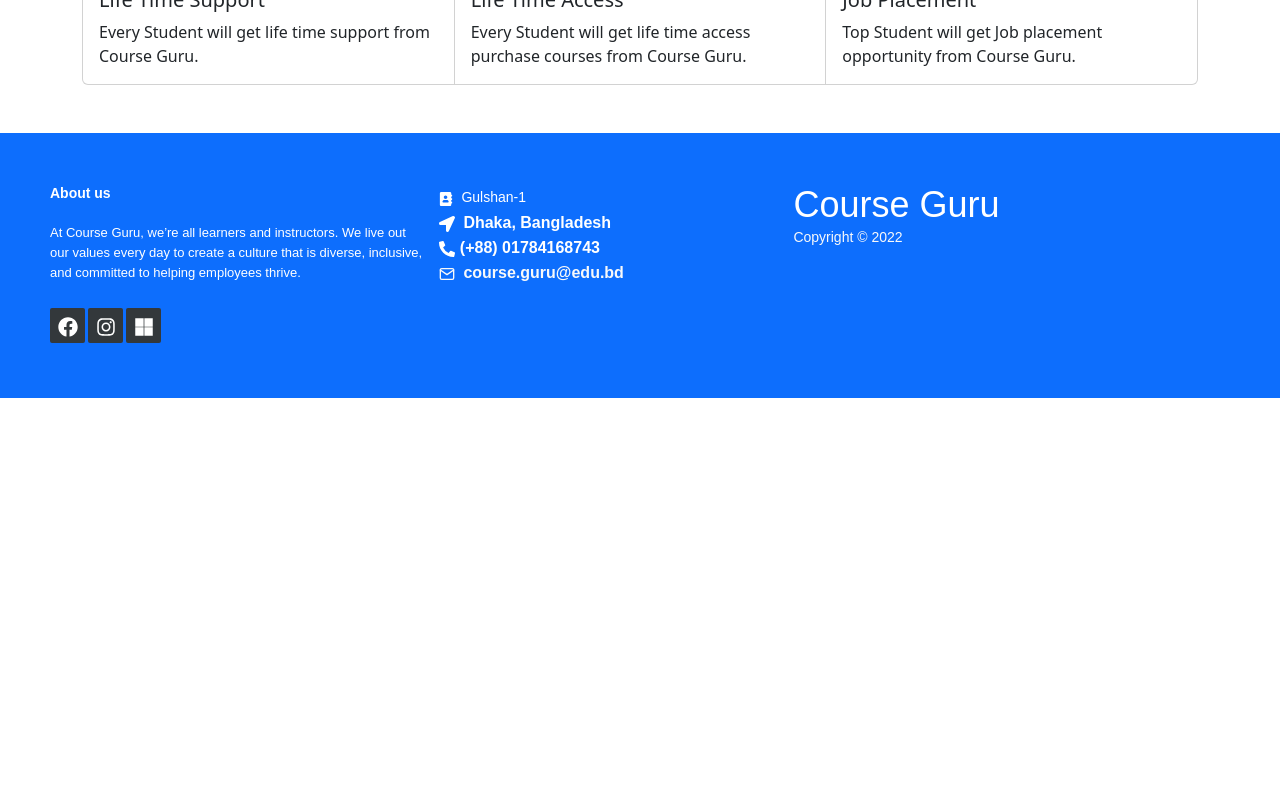
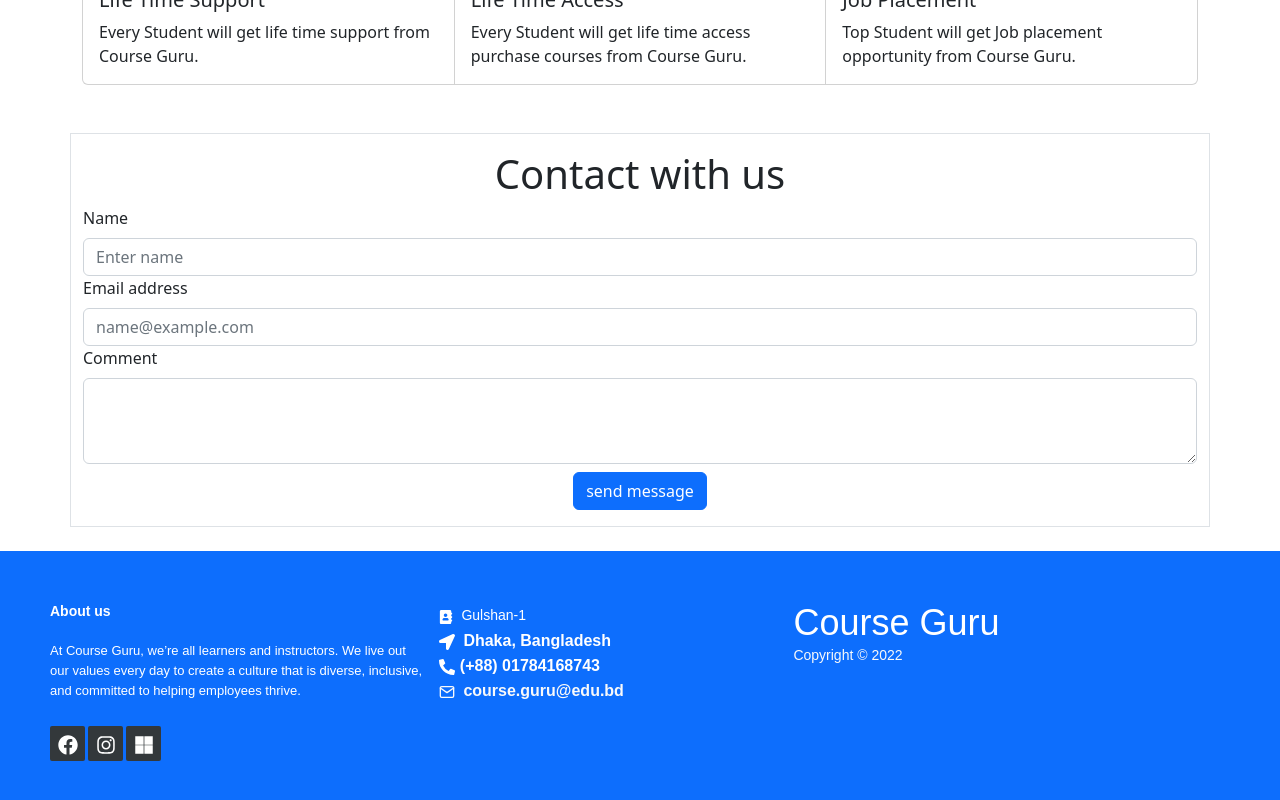
Before and after one commit to biplob2358/course-guru-client, a React (Create React App) app: page / in a window 1280 px wide. Shown: the part 1119-1919 px from the top of the page. Before the commit the page ends 1517 px from the top, so only its background shows below. Built offline with nearby package versions, Linux system fonts and the light colour scheme; no server answers.

Commit message:
contact form added

```diff
--- /dev/null
+++ b/src/Contact/Contact.js
@@ -0,0 +1,48 @@
+import React from 'react';
+import { Container, Form } from 'react-bootstrap';
+import { toast } from 'react-hot-toast';
+import email from '../Asset/emails.gif'
+
+const Contact = () => {
+    const sendEmail = (e) => {
+        e.preventDefault();
+        toast.success('Message sent')
+        e.target.reset();
+
+
+
+
+    };
+    return (
+        <div>
+            <Container className='border mb-4 py-3 ' >
+                <h1 className='text-center'>Contact with us</h1>
+                <Form onSubmit={sendEmail} >
+                    <Form.Group controlId="form.Name">
+                        <Form.Label>Name</Form.Label>
+                        <Form.Control type="text" placeholder="Enter name" required />
+                    </Form.Group>
+                    <Form.Group controlId="form.Email">
+                        <Form.Label>Email address</Form.Label>
+                        <Form.Control type="email" placeholder="name@example.com" required />
+                    </Form.Group>
+                    <Form.Group controlId="form.Textarea">
+                        <Form.Label>Comment</Form.Label>
+                        <Form.Control as="textarea" rows={3} required />
+                        <div className="text-center">
+                            <input
+                                className="btn mt-2 btn-outline btn-primary bg-slate-100 w-1/2 mx-auto"
+                                type="submit"
+                                value="send message"
+                            />
+                        </div>
+                    </Form.Group>
+
+                </Form>
+            </Container>
+
+        </div>
+    );
+};
+
+export default Contact;
--- a/src/Pages/Home/Home.js
+++ b/src/Pages/Home/Home.js
@@ -6,10 +6,12 @@ import banner3 from "../../Asset/banner/banner-3.jpg";
 import img1 from "../../Asset/Body/img-1.jpg";
 import img2 from "../../Asset/Body/img-2.jpg";
 import img3 from "../../Asset/Body/img-3.jpg";
+import Contact from "../../Contact/Contact";
 import "./Home.css";
 
 const Home = () => {
   return (
+    <>
       <div>
         <Container>
           <Carousel className="carousel">
@@ -72,7 +74,10 @@ const Home = () => {
             </Card>
           </CardGroup>
         </Container>
+
       </div>
+      <Contact></Contact>
+    </>
   );
 };
 
```
Also changed, not shown: src/Asset/emails.gif (added). Lines whose indentation alone changed are shown as unchanged.
